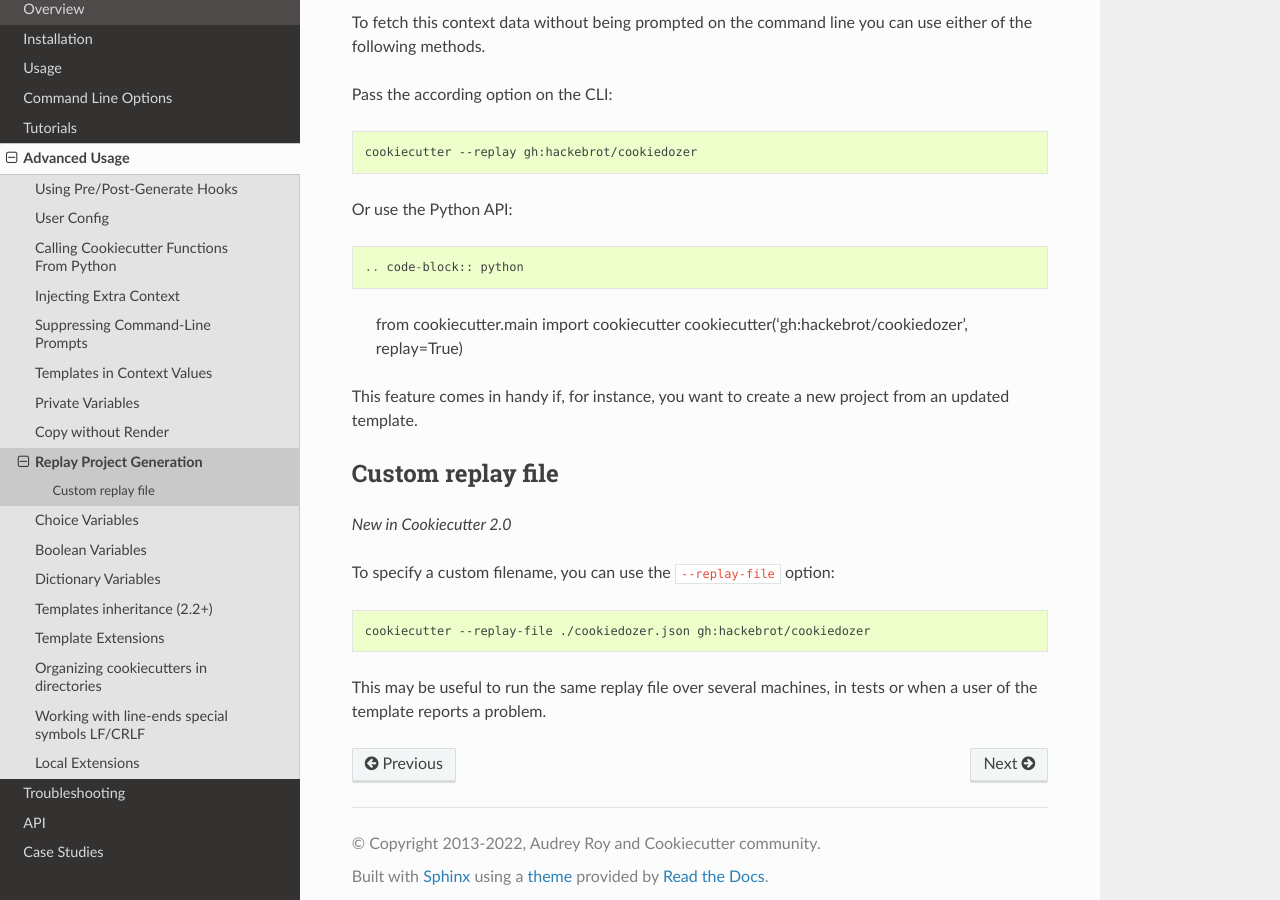
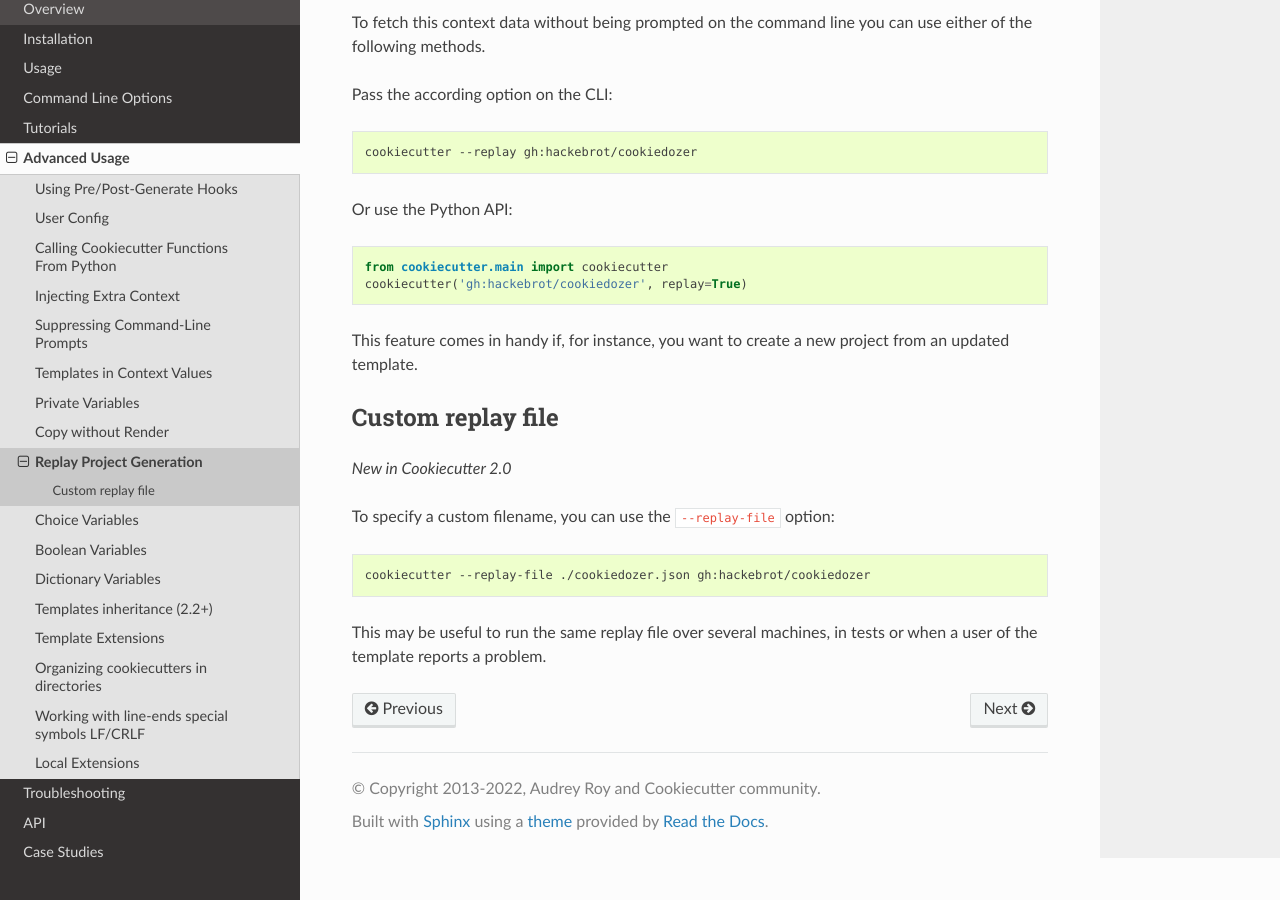
Before and after one commit to c-allen-tech/cookie, a Sphinx documentation site: the page built from docs/advanced/replay.rst, in a window 1280 px wide and 900 px high, scrolled down 676 px. Built offline with Sphinx 7.4.7 and the Read the Docs theme 2.0.0, drawn with Linux system fonts in a browser that asks for light colours; formulas are drawn with MathJax 3.

Commit message:
Fix Python code block
Due to the `::` after the `Or use the Python API`,
the following code block was rendered incorrectly.

```diff
--- a/docs/advanced/replay.rst
+++ b/docs/advanced/replay.rst
@@ -37,7 +37,7 @@ Pass the according option on the CLI:
     cookiecutter --replay gh:hackebrot/cookiedozer
 
 
-Or use the Python API::
+Or use the Python API:
 
 .. code-block:: python
 
```
